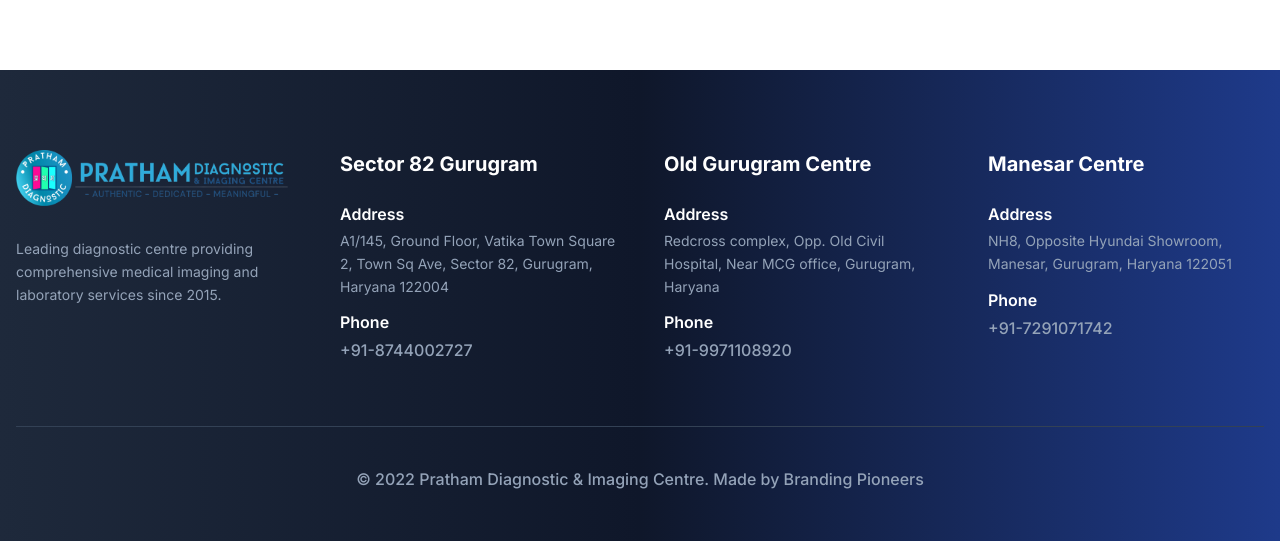
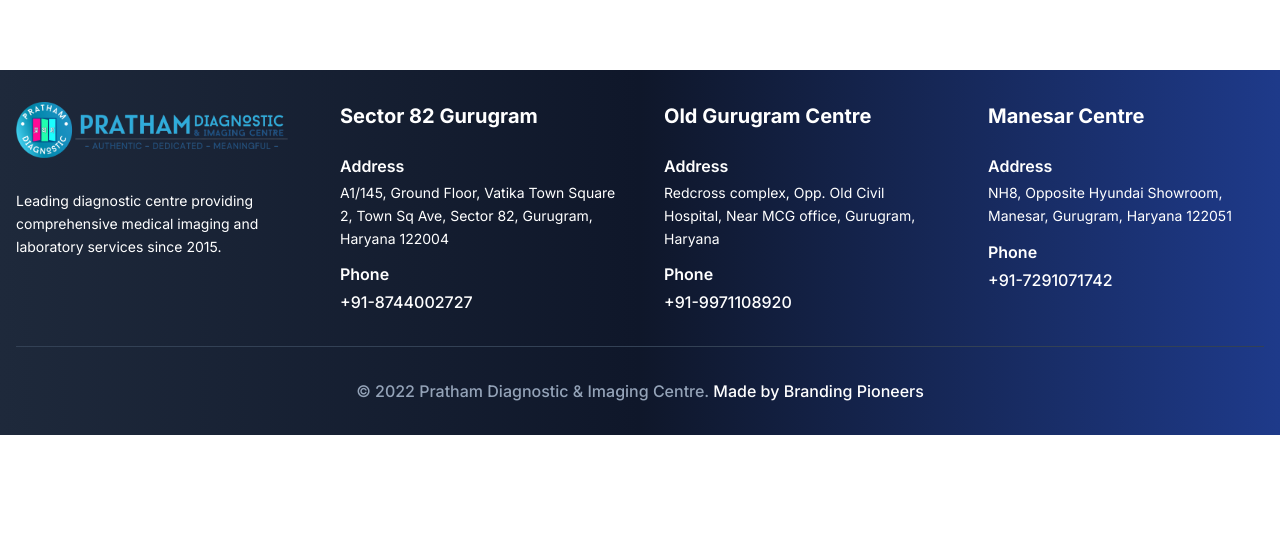
Before and after one commit to Ani045/pratham-diagnostic, a React (Vite) app: page / in a window 1280 px wide. Shown: the part 10079-10620 px from the top of the page. After the commit the page ends 10514 px from the top, so only its background shows below. Built offline with nearby package versions, Linux system fonts and the light colour scheme.

Commit message:
footer updates

```diff
--- a/src/App.tsx
+++ b/src/App.tsx
@@ -1577,7 +1577,7 @@ const handleSubmit = () => {
       </section>
 
       {/* Footer */}
-      <footer className="bg-gradient-to-r from-slate-800 via-slate-900 to-blue-900 text-white py-20">
+      <footer className="bg-gradient-to-r from-slate-800 via-slate-900 to-blue-900 text-white py-8">
   <div className="max-w-7xl mx-auto px-4">
     <div className="grid grid-cols-1 md:grid-cols-2 lg:grid-cols-4 gap-12">
       <div>
@@ -1592,21 +1592,23 @@ const handleSubmit = () => {
             <p className="text-xs text-slate-400 font-medium tracking-wide">AUTHENTIC - DEDICATED - MEANINGFUL</p>
           </div> */}
         </div>
-        <p className="text-slate-400 text-sm leading-relaxed">
+        <p className="text-white text-sm leading-relaxed">
           Leading diagnostic centre providing comprehensive medical imaging and laboratory services since 2015.
         </p>
       </div>
 
      <div>
-        <h4 className="text-xl font-bold mb-6"> Sector 82 Gurugram</h4>
+  <h4 className="text-xl font-bold mb-6">Sector 82 Gurugram</h4>
   <div className="text-slate-400 space-y-3">
     <div>
       <p className="text-white font-semibold mb-1">Address</p>
-            <p className="text-sm leading-relaxed">A1/145, Ground Floor, Vatika Town Square 2, Town Sq Ave, Sector 82, Gurugram, Haryana 122004</p>
+      <p className="text-sm text-white leading-relaxed">A1/145, Ground Floor, Vatika Town Square 2, Town Sq Ave, Sector 82, Gurugram, Haryana 122004</p>
     </div>
     <div>
       <p className="text-white font-semibold mb-1">Phone</p>
-            <p className="font-medium">+91-8744002727</p>
+      <a href="tel:+918744002727" className="font-medium text-white hover:text-blue-300 transition-colors">
+        +91-8744002727
+      </a>
     </div>
     {/* <div>
       <a href="#" className="text-blue-400 hover:text-blue-300 transition-colors font-medium text-sm">
@@ -1616,16 +1618,19 @@ const handleSubmit = () => {
   </div>
 </div>
 
+
      <div>
   <h4 className="text-xl font-bold mb-6">Old Gurugram Centre</h4>
   <div className="text-slate-400 space-y-3">
     <div>
       <p className="text-white font-semibold mb-1">Address</p>
-            <p className="text-sm leading-relaxed">Redcross complex, Opp. Old Civil Hospital, Near MCG office, Gurugram, Haryana</p>
+      <p className="text-sm text-white leading-relaxed">Redcross complex, Opp. Old Civil Hospital, Near MCG office, Gurugram, Haryana</p>
     </div>
     <div>
       <p className="text-white font-semibold mb-1">Phone</p>
-            <p className="font-medium">+91-9971108920</p>
+      <a href="tel:+919971108920" className="font-medium text-white hover:text-blue-300 transition-colors">
+        +91-9971108920
+      </a>
     </div>
     {/* <div>
       <a href="#" className="text-blue-400 hover:text-blue-300 transition-colors font-medium text-sm">
@@ -1640,11 +1645,13 @@ const handleSubmit = () => {
   <div className="text-slate-400 space-y-3">
     <div>
       <p className="text-white font-semibold mb-1">Address</p>
-            <p className="text-sm leading-relaxed">NH8, Opposite Hyundai Showroom, Manesar, Gurugram, Haryana 122051</p>
+      <p className="text-sm text-white leading-relaxed">NH8, Opposite Hyundai Showroom, Manesar, Gurugram, Haryana 122051</p>
     </div>
     <div>
       <p className="text-white font-semibold mb-1">Phone</p>
-            <p className="font-medium">+91-7291071742</p>
+      <a href="tel:+917291071742" className="font-medium text-white blue-400 hover:text-blue-300 transition-colors">
+        +91-7291071742
+      </a>
     </div>
     {/* <div>
       <a href="#" className="text-blue-400 hover:text-blue-300 transition-colors font-medium text-sm">
@@ -1653,10 +1660,11 @@ const handleSubmit = () => {
     </div> */}
   </div>
 </div>
-    </div>
-
-    <div className="border-t border-slate-700 mt-16 pt-10 text-center text-slate-400">
-      <p className="font-medium">&copy; 2022 Pratham Diagnostic & Imaging Centre. Made by Branding Pioneers</p>
+
+    </div>
+
+    <div className="border-t border-slate-700 mt-8 pt-8 text-center text-slate-400">
+      <p className="font-medium">&copy; 2022 Pratham Diagnostic & Imaging Centre. <a className='text-white' href="https://brandingpioneers.com/">Made by Branding Pioneers</a></p>
     </div>
   </div>
 </footer>
```
Lines whose indentation alone changed are shown as unchanged.
